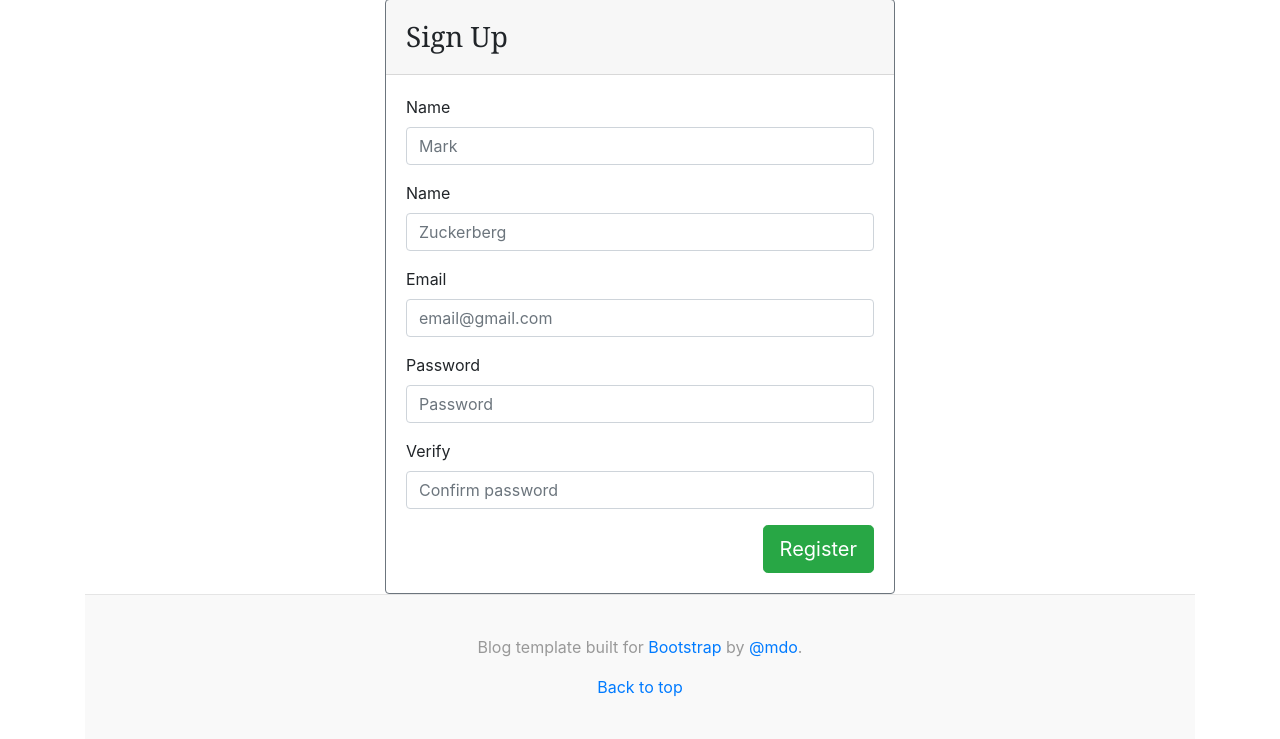
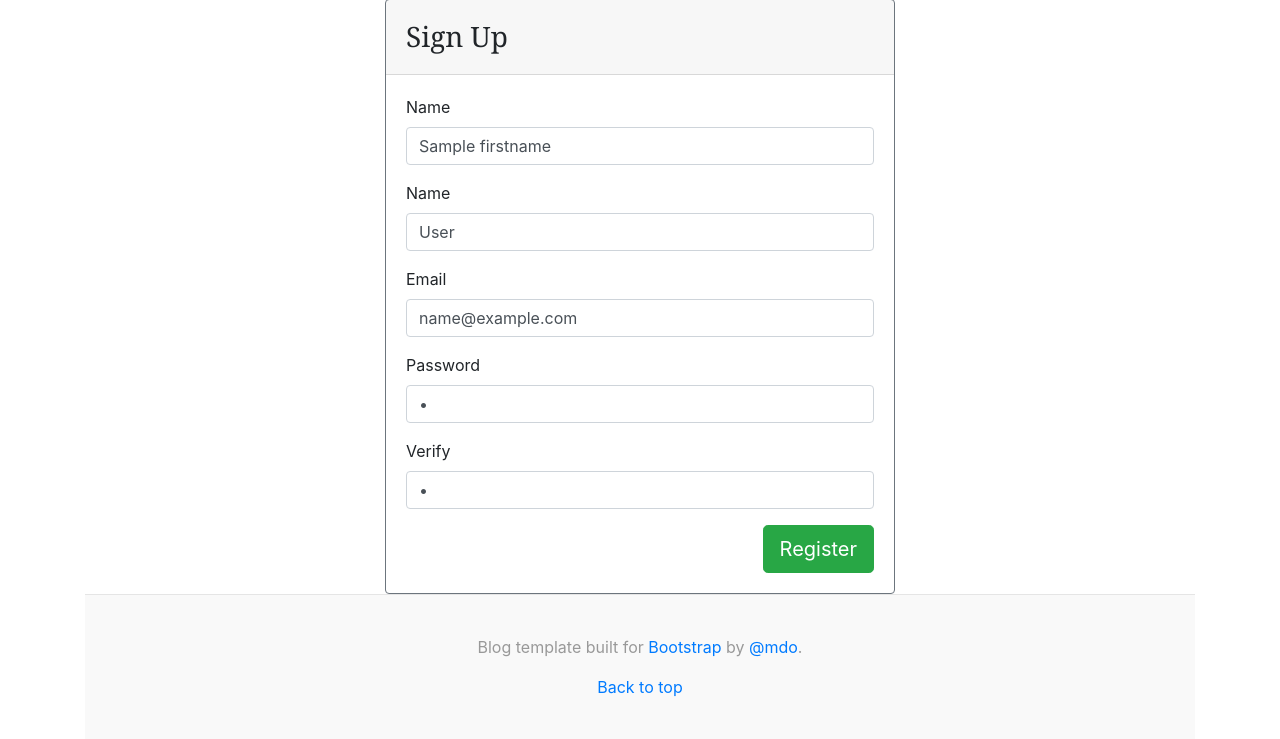
Before and after one commit to zoonim116/eduo, a PHP site: template templates/user/sing_up.twig in a window 1280 px wide. Shown: the part 121-860 px from the top of the page. Run offline with PHP 8.4, Linux system fonts and the light colour scheme; the template is opened without the code that fills it: most values are stand-ins (such as "Sample title", 1, 10 or a date in 2020); some libraries are stand-ins or nearby versions.

Commit message:
Old fields data

```diff
--- a/src/dependencies.php
+++ b/src/dependencies.php
@@ -71,3 +71,4 @@ $container['UserModel'] = function ($c) {
 $container['upload_directory'] = __DIR__ . '/../public/uploads';
 
 $app->add(new \App\Middleware\ValidationMiddleware($container));
+$app->add(new \App\Middleware\OldInputMiddleware($container));
--- a/templates/user/sing_up.twig
+++ b/templates/user/sing_up.twig
@@ -11,7 +11,7 @@
                         <form class="form" method="post" role="form" action="{{ path_for('sign_up') }}" autocomplete="off">
                             <div class="form-group">
                                 <label for="firstname">Name</label>
-                                <input type="text" class="form-control{{ errors.firstname ? ' is-invalid' : '' }}" name="firstname" id="firstname" placeholder="Mark">
+                                <input type="text" class="form-control{{ errors.firstname ? ' is-invalid' : '' }}" name="firstname" value="{{ fields.firstname }}" id="firstname" placeholder="Mark">
                                 {% if errors.firstname %}
                                     <div class="invalid-feedback">
                                         {{ errors.firstname | first }}
@@ -20,7 +20,7 @@
                             </div>
                             <div class="form-group">
                                 <label for="lastname">Name</label>
-                                <input type="text" class="form-control{{ errors.lastname ? ' is-invalid' : '' }}" name="lastname" id="lastname" placeholder="Zuckerberg">
+                                <input type="text" class="form-control{{ errors.lastname ? ' is-invalid' : '' }}" name="lastname" value="{{ fields.lastname }}" id="lastname" placeholder="Zuckerberg">
                                 {% if errors.lastname %}
                                     <div class="invalid-feedback">
                                         {{ errors.lastname | first }}
@@ -29,7 +29,7 @@
                             </div>
                             <div class="form-group">
                                 <label for="inputEmail3">Email</label>
-                                <input type="text" class="form-control{{ errors.email ? ' is-invalid' : '' }}" name="email" id="inputEmail3" placeholder="email@gmail.com" >
+                                <input type="text" class="form-control{{ errors.email ? ' is-invalid' : '' }}" name="email" value="{{ fields.email }}" id="inputEmail3" placeholder="email@gmail.com" >
                                 {% if errors.email %}
                                     <div class="invalid-feedback">
                                         {{ errors.email | first }}
@@ -38,7 +38,7 @@
                             </div>
                             <div class="form-group">
                                 <label for="inputPassword3">Password</label>
-                                <input type="password" class="form-control{{ errors.password ? ' is-invalid' : '' }}" name="password" id="inputPassword3" placeholder="Password" title="At least 6 characters with letters and numbers" >
+                                <input type="password" class="form-control{{ errors.password ? ' is-invalid' : '' }}" name="password" value="{{ fields.password }}" id="inputPassword3" placeholder="Password" title="At least 6 characters with letters and numbers" >
                                 {% if errors.password %}
                                     <div class="invalid-feedback">
                                         {{ errors.password | first }}
@@ -47,7 +47,7 @@
                             </div>
                             <div class="form-group">
                                 <label for="inputVerify3">Verify</label>
-                                <input type="password" class="form-control{{ errors.repass ? ' is-invalid' : '' }}" name="repass" id="inputVerify3" placeholder="Confirm password">
+                                <input type="password" class="form-control{{ errors.repass ? ' is-invalid' : '' }}" name="repass" value="{{ fields.repass }}" id="inputVerify3" placeholder="Confirm password">
                                 {% if errors.repass %}
                                     <div class="invalid-feedback">
                                         {{ errors.repass | first }}
```
Also changed, not shown: src/Middleware/OldInputMiddleware.php (added, +14 -0 lines).
